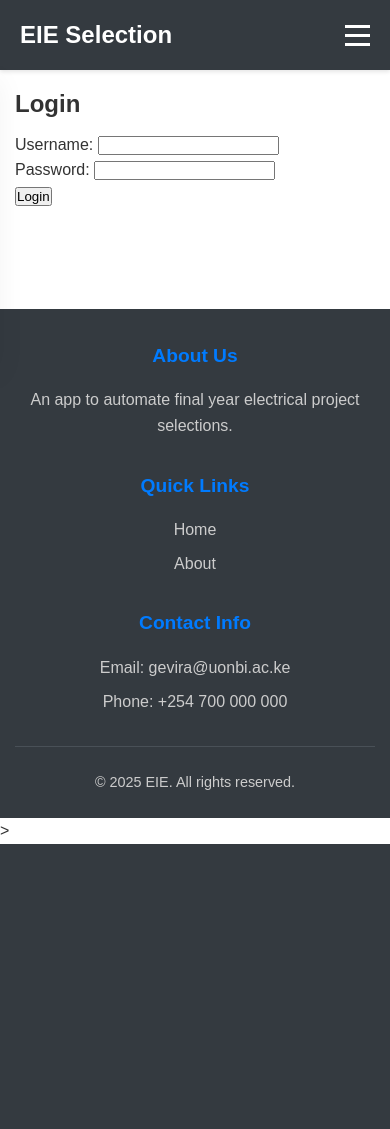
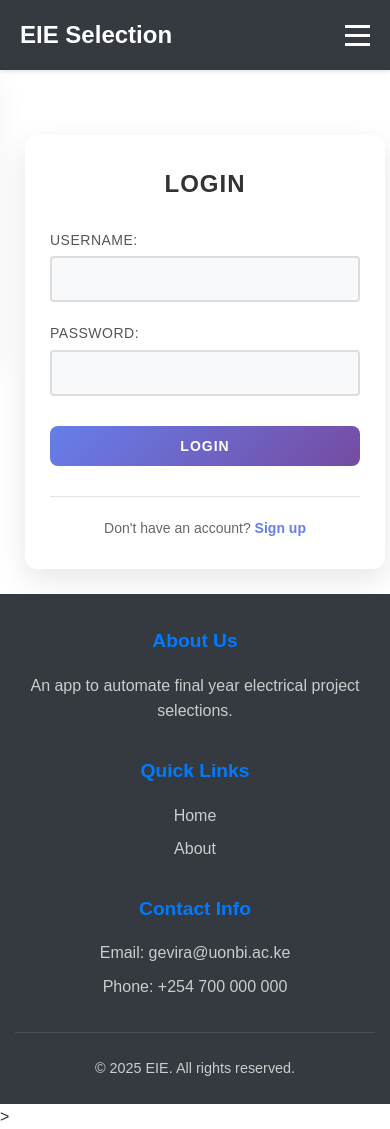
Before and after one commit to amcoolalphonce/eie-project-selection, a Django app: page /login/ in a window 390 px wide. Before the commit the page ends 844 px from the top, so only its background shows below. Run offline with Django 5.2, Linux system fonts and the light colour scheme.

Commit message:
login page UI

```diff
--- a/base/static/base.css
+++ b/base/static/base.css
@@ -1,4 +1,3 @@
-/* base.css - Base styles for the Django site */
 
 * {
     margin: 0;
@@ -14,6 +13,8 @@ body {
     min-height: 100vh;
     display: flex;
     flex-direction: column;
+
+    justify-content: center;
 }
 
 .main-content {
@@ -58,3 +59,95 @@ a:hover {
         padding: 0 15px;
     }
 }
+
+/* For messages */
+/* Messages Container */
+.messages {
+    margin: 20px 0;
+    padding: 0;
+    list-style: none;
+}
+
+/* Base Message Styles */
+.message {
+    padding: 12px 16px;
+    margin-bottom: 10px;
+    border-radius: 8px;
+    border-left: 4px solid;
+    font-size: 14px;
+    line-height: 1.5;
+    box-shadow: 0 2px 4px rgba(0, 0, 0, 0.1);
+    position: relative;
+    animation: slideIn 0.3s ease-in-out;
+}
+
+/* Animation for messages */
+@keyframes slideIn {
+    from {
+        opacity: 0;
+        transform: translateY(-10px);
+    }
+    to {
+        opacity: 1;
+        transform: translateY(0);
+    }
+}
+
+/* Success Messages */
+.message.success {
+    background-color: #d4edda;
+    color: #155724;
+    border-left-color: #28a745;
+}
+
+/* Error Messages */
+.message.error {
+    background-color: #f8d7da;
+    color: #721c24;
+    border-left-color: #dc3545;
+}
+
+/* Warning Messages */
+.message.warning {
+    background-color: #fff3cd;
+    color: #856404;
+    border-left-color: #ffc107;
+}
+
+/* Info Messages */
+.message.info {
+    background-color: #d1ecf1;
+    color: #0c5460;
+    border-left-color: #17a2b8;
+}
+
+/* Debug Messages (if you use them) */
+.message.debug {
+    background-color: #f8f9fa;
+    color: #495057;
+    border-left-color: #6c757d;
+}
+
+/* Hover effect */
+.message:hover {
+    box-shadow: 0 4px 8px rgba(0, 0, 0, 0.15);
+    transform: translateY(-1px);
+    transition: all 0.2s ease-in-out;
+}
+
+/* Close button (optional - if you want to add dismissible messages) */
+.message .close {
+    position: absolute;
+    top: 8px;
+    right: 12px;
+    background: none;
+    border: none;
+    font-size: 18px;
+    cursor: pointer;
+    opacity: 0.6;
+    color: inherit;
+}
+
+.message .close:hover {
+    opacity: 1;
+}
--- /dev/null
+++ b/base/static/login.css
@@ -0,0 +1,216 @@
+/* Login Container */
+.login-container {
+    display: flex;
+    justify-content: center;
+    align-items: center;
+    min-height: 80vh;
+    padding: 20px;
+    background: linear-gradient(135deg, #667eea 0%, #764ba2 100%);
+}
+
+/* Login Card */
+.login-card {
+
+    background: white;
+    padding: 40px;
+    border-radius: 12px;
+    box-shadow: 0 10px 30px rgba(0, 0, 0, 0.1);
+    width: 100%;
+    max-width: 400px;
+    animation: fadeInUp 0.6s ease-in-out;
+}
+
+@keyframes fadeInUp {
+    from {
+        opacity: 0;
+        transform: translateY(30px);
+    }
+    to {
+        opacity: 1;
+        transform: translateY(0);
+    }
+}
+
+/* Login Title */
+.login-title {
+    text-align: center;
+    color: #333;
+    font-size: 2rem;
+    font-weight: 600;
+    margin-bottom: 30px;
+    text-transform: uppercase;
+    letter-spacing: 1px;
+}
+
+/* Error Message */
+.error-message {
+    background-color: #f8d7da;
+    color: #721c24;
+    padding: 12px 16px;
+    border-radius: 8px;
+    border-left: 4px solid #dc3545;
+    margin-bottom: 20px;
+    font-size: 14px;
+    animation: shake 0.5s ease-in-out;
+}
+
+@keyframes shake {
+    0%, 100% { transform: translateX(0); }
+    25% { transform: translateX(-5px); }
+    75% { transform: translateX(5px); }
+}
+
+/* Form Styles */
+.login-form {
+    width: 100%;
+}
+
+.form-group {
+    margin-bottom: 20px;
+}
+
+.form-label {
+    display: block;
+    margin-bottom: 8px;
+    color: #555;
+    font-weight: 500;
+    font-size: 14px;
+    text-transform: uppercase;
+    letter-spacing: 0.5px;
+}
+
+.form-input {
+    width: 100%;
+    padding: 12px 16px;
+    border: 2px solid #e1e5e9;
+    border-radius: 8px;
+    font-size: 16px;
+    transition: all 0.3s ease;
+    box-sizing: border-box;
+    background-color: #f8f9fa;
+}
+
+.form-input:focus {
+    outline: none;
+    border-color: #667eea;
+    background-color: white;
+    box-shadow: 0 0 0 3px rgba(102, 126, 234, 0.1);
+    transform: translateY(-1px);
+}
+
+.form-input:hover {
+    border-color: #c3c7cc;
+}
+
+/* Login Button */
+.login-button {
+    width: 100%;
+    padding: 14px;
+    background: linear-gradient(135deg, #667eea 0%, #764ba2 100%);
+    color: white;
+    border: none;
+    border-radius: 8px;
+    font-size: 16px;
+    font-weight: 600;
+    text-transform: uppercase;
+    letter-spacing: 1px;
+    cursor: pointer;
+    transition: all 0.3s ease;
+    margin-top: 10px;
+}
+
+.login-button:hover {
+    transform: translateY(-2px);
+    box-shadow: 0 8px 25px rgba(102, 126, 234, 0.3);
+}
+
+.login-button:active {
+    transform: translateY(0);
+    box-shadow: 0 4px 15px rgba(102, 126, 234, 0.2);
+}
+
+/* Form Footer */
+.form-footer {
+    text-align: center;
+    margin-top: 30px;
+    padding-top: 20px;
+    border-top: 1px solid #e1e5e9;
+}
+
+.form-footer p {
+    color: #666;
+    font-size: 14px;
+    margin: 0;
+}
+
+.register-link {
+    color: #667eea;
+    text-decoration: none;
+    font-weight: 600;
+    transition: color 0.3s ease;
+}
+
+.register-link:hover {
+    color: #764ba2;
+    text-decoration: underline;
+}
+
+/* Responsive Design */
+@media (max-width: 768px) {
+    .login-container {
+        padding: 10px;
+        min-height: 70vh;
+    }
+
+    .login-card {
+        padding: 30px 25px;
+        margin: 10px;
+    }
+
+    .login-title {
+        font-size: 1.5rem;
+        margin-bottom: 25px;
+    }
+
+    .form-input {
+        padding: 10px 14px;
+        font-size: 14px;
+    }
+
+    .login-button {
+        padding: 12px;
+        font-size: 14px;
+    }
+}
+
+/* Focus states for accessibility */
+.form-input:focus,
+.login-button:focus,
+.register-link:focus {
+    outline: 2px solid #667eea;
+    outline-offset: 2px;
+}
+
+/* Loading state (optional) */
+.login-button.loading {
+    opacity: 0.7;
+    cursor: not-allowed;
+    pointer-events: none;
+}
+
+.login-button.loading::after {
+    content: "";
+    width: 16px;
+    height: 16px;
+    margin-left: 10px;
+    border: 2px solid transparent;
+    border-top: 2px solid white;
+    border-radius: 50%;
+    display: inline-block;
+    animation: spin 1s linear infinite;
+}
+
+@keyframes spin {
+    from { transform: rotate(0deg); }
+    to { transform: rotate(360deg); }
+}
--- a/base/templates/base/base.html
+++ b/base/templates/base/base.html
@@ -13,6 +13,7 @@
     <link rel="stylesheet" href="{% static 'register.css' %}">
     <link rel="stylesheet" href="{% static 'home.css' %}">
     <link rel="stylesheet" href="{% static 'select_projects.css' %}">
+    <link rel="stylesheet" href="{% static 'login.css' %}">
     <!-- Additional CSS block for child templates -->
     {% block extra_css %}{% endblock %}
 </head>
--- a/base/templates/base/login.html
+++ b/base/templates/base/login.html
@@ -1,20 +1,35 @@
 {% extends "base/base.html" %}
 
 {% block content %}
-<h2>Login</h2>
-{% if error %}
-    <p style="color:red">{{ error }}</p>
-{% endif %}
-<form method="post">
-    {% csrf_token %}
-    <div>
-        <label>Username:</label>
-        <input type="text" name="username" required>
+
+    <div class="login-card">
+        <h2 class="login-title">Login</h2>
+
+        {% if error %}
+            <div class="error-message">
+                {{ error }}
+            </div>
+        {% endif %}
+
+        <form method="post" class="login-form">
+            {% csrf_token %}
+
+            <div class="form-group">
+                <label for="username" class="form-label">Username:</label>
+                <input type="text" id="username" name="username" class="form-input" required>
+            </div>
+
+            <div class="form-group">
+                <label for="password" class="form-label">Password:</label>
+                <input type="password" id="password" name="password" class="form-input" required>
+            </div>
+
+            <button type="submit" class="login-button">Login</button>
+
+            <div class="form-footer">
+                <p>Don't have an account? <a href="{% url 'users:register' %}" class="register-link">Sign up</a></p>
+            </div>
+        </form>
     </div>
-    <div>
-        <label>Password:</label>
-        <input type="password" name="password" required>
-    </div>
-    <button type="submit">Login</button>
-</form>
+
 {% endblock %}
```
Also changed, not shown: db.sqlite3.
